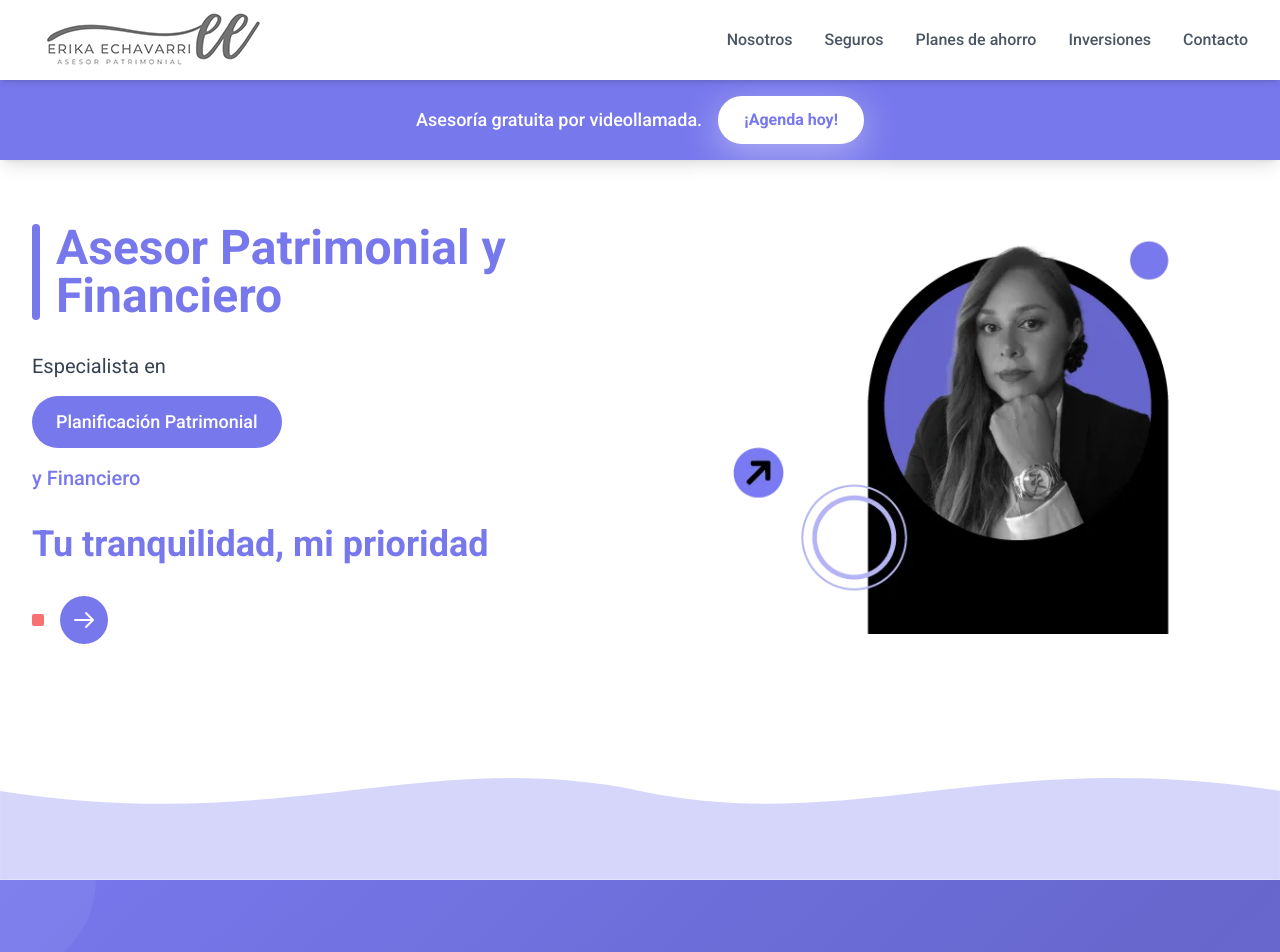
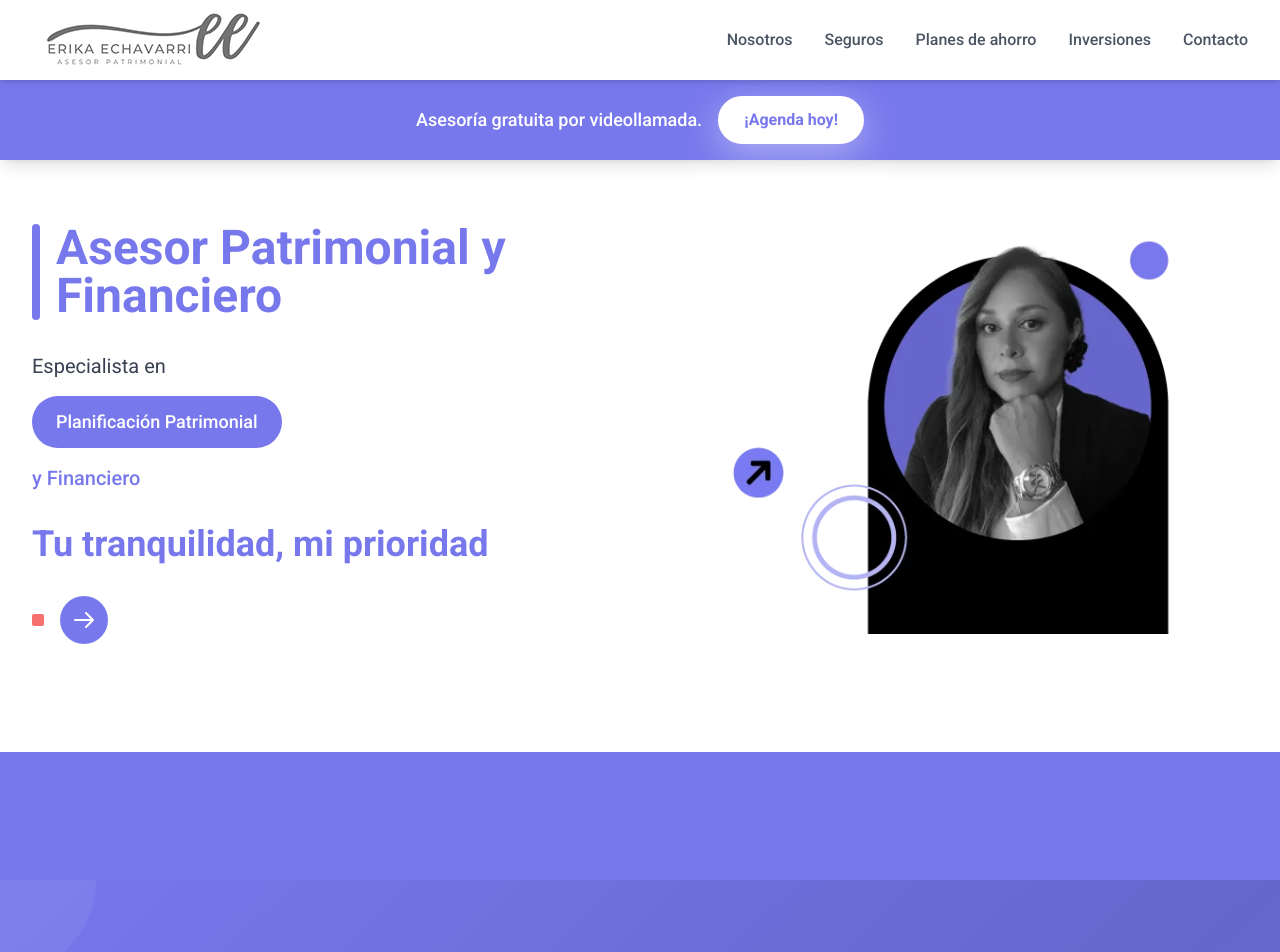
Before and after one commit to grahamjackdesign/ErikaInsurance, a Next.js app: page / in a window 1280 px wide. Shown: the top 952 px of the page. Built offline with nearby package versions, Linux system fonts and the light colour scheme.

Commit message:
hero updated

```diff
--- a/components/Hero.tsx
+++ b/components/Hero.tsx
@@ -90,21 +90,8 @@ export default function Hero() {
         </div>
       </div>
 
-      {/* Purple wave at bottom */}
-      <div className="absolute bottom-0 left-0 right-0">
-        <svg
-          viewBox="0 0 1440 200"
-          fill="none"
-          xmlns="http://www.w3.org/2000/svg"
-          className="w-full"
-        >
-          <path
-            d="M0,100 C320,150 480,50 720,100 C960,150 1120,50 1440,100 L1440,200 L0,200 Z"
-            fill="#7878ED"
-            fillOpacity="0.3"
-          />
-        </svg>
-      </div>
+      {/* Solid purple bottom section */}
+      <div className="absolute bottom-0 left-0 right-0 h-32 bg-primary"></div>
     </section>
   )
 }
```
